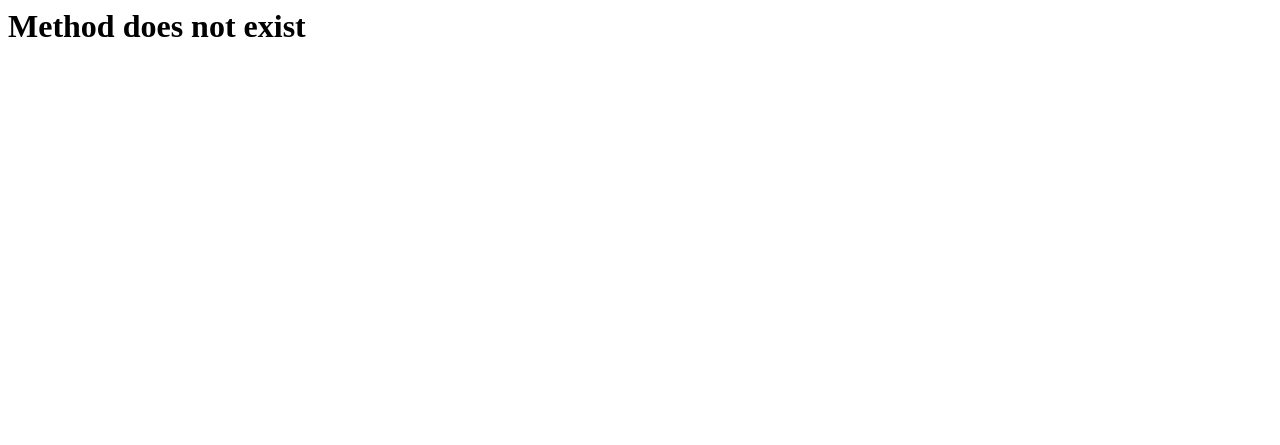
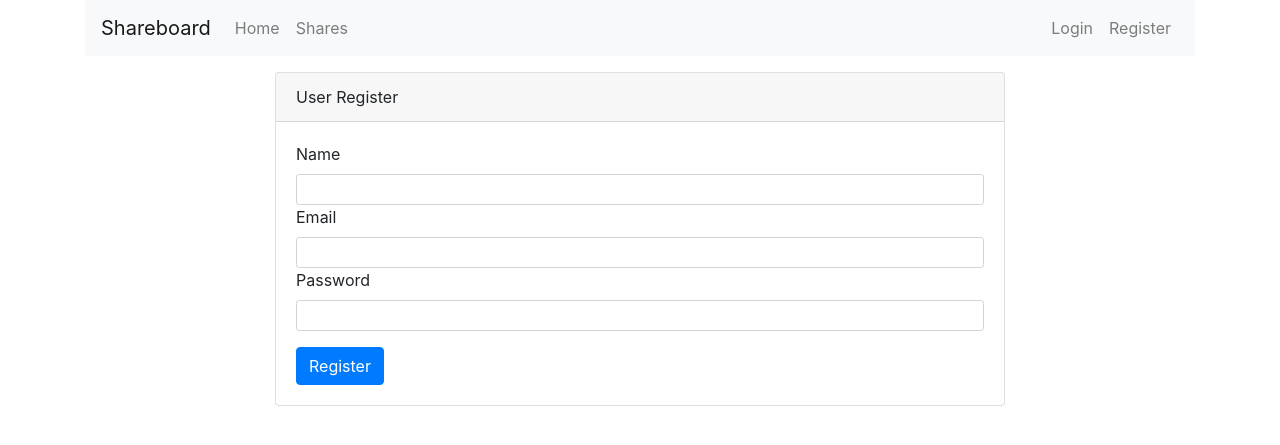
Before and after one commit to mashikr/OOP-and-MVC-based-site-PHP, a PHP site: page /OOP-MVC/users/register in a window 1280 px wide. Shown: the top 445 px of the page. Run offline with PHP 8.4, Linux system fonts and the light colour scheme; some libraries are stand-ins or nearby versions.

Commit message:
complete project

```diff
--- /dev/null
+++ b/classes/Messages.php
@@ -0,0 +1,25 @@
+<?php
+
+class Messages {
+    public static function setMsg($text, $type) {
+        if ($type == 'error') {
+            $_SESSION['errorMsg'] = $text;
+        } else {
+            $_SESSION['successMsg'] = $text;
+        }
+    }
+
+    public static function display() {
+        if(isset($_SESSION['errorMsg'])) {
+            echo '<div class="alert alert-danger">' . $_SESSION['errorMsg'] . '</div>';
+            unset($_SESSION['errorMsg']);
+        }
+
+        if(isset($_SESSION['successMsg'])) {
+            echo '<div class="alert alert-success">' . $_SESSION['successMsg'] . '</div>';
+            unset($_SESSION['successMsg']);
+        }
+    }
+}
+
+?>
--- a/classes/Model.php
+++ b/classes/Model.php
@@ -40,6 +40,15 @@ abstract class Model {
         $this->execute();
         return $this->stmt->fetchAll(PDO::FETCH_ASSOC);
     }
+
+    public function single() {
+        $this->execute();
+        return $this->stmt->fetch(PDO::FETCH_ASSOC);
+    }
+
+    public function lastInsertId() {
+        return $this->dbh->lastInsertId();
+    }
 }
 
 ?>
--- a/controllers/shares.php
+++ b/controllers/shares.php
@@ -7,6 +7,10 @@ class Shares extends Controller {
     }
 
     protected function add() {
+        if(!isset($_SESSION['is_logged_in'])) {
+            header('Location: '.ROOT_URL.'shares');
+        }
+
         $viewmodel = new ShareModel();
         $this->ReturnView($viewmodel->add(), true);
     }
--- a/controllers/users.php
+++ b/controllers/users.php
@@ -1,9 +1,22 @@
 <?php
 
 class Users extends Controller {
-    protected function Index() {
+    protected function register() {
         $viewmodel = new UserModel();
-        $this->ReturnView($viewmodel->Index(), true);
+        $this->ReturnView($viewmodel->register(), true);
+    }
+
+    protected function login() {
+        $viewmodel = new UserModel();
+        $this->ReturnView($viewmodel->login(), true);
+    }
+
+    protected function logout() {
+        unset($_SESSION['is_logged_in']);
+        unset($_SESSION['user_data']);
+        session_destroy();
+
+        header('Location: '.ROOT_URL);
     }
 }
 
--- a/index.php
+++ b/index.php
@@ -1,7 +1,8 @@
 <?php
-
+session_start();
 require('config.php');
 
+require ('classes/Messages.php');
 require ('classes/Base.php');
 require ('classes/Controller.php');
 require ('classes/Model.php');
--- a/models/share.php
+++ b/models/share.php
@@ -2,13 +2,27 @@
 
 class ShareModel extends Model {
     public function Index() {
-        $this->query('SELECT * FROM shares');
+        $this->query('SELECT * FROM shares ORDER BY create_date DESC');
         $rows = $this->resultset();
         return $rows;
     }
 
     public function add() {
-        echo "add model";
+
+        $post = filter_input_array(INPUT_POST, FILTER_SANITIZE_STRING);
+        if(isset($post['submit'])) {
+            $this->query('INSERT INTO `shares`(`user_id`, `title`, `body`, `link`) VALUES (:user_id, :title, :body, :link)');
+            $this->bind(':title', $post['title']);
+            $this->bind(':body', $post['body']);
+            $this->bind(':link', $post['link']);
+            $this->bind(':user_id', 2);
+            $this->execute();
+
+            if ($this->lastInsertId()) {
+                header('Location: '.ROOT_URL.'shares');
+            }
+            return;
+        }
     }
 }
 
--- a/models/user.php
+++ b/models/user.php
@@ -1,8 +1,48 @@
 <?php
 
 class UserModel extends Model {
-    public function Index() {
-        return;
+    public function register() {
+        $post = filter_input_array(INPUT_POST, FILTER_SANITIZE_STRING);
+        if(isset($post['register'])) {
+            $password = md5($post['password']);
+
+            $this->query('INSERT INTO `users`(`name`, `email`, `password`) VALUES (:name, :email, :password)');
+            $this->bind(':name', $post['name']);
+            $this->bind(':email', $post['email']);
+            $this->bind(':password', $password);
+            $this->execute();
+
+            if ($this->lastInsertId()) {
+                header('Location: '.ROOT_URL.'users/login');
+            }
+            return;
+        }
+    }
+
+    public function login() {
+        $post = filter_input_array(INPUT_POST, FILTER_SANITIZE_STRING);
+        if(isset($post['login'])) {
+            $password = md5($post['password']);
+
+            $this->query('SELECT * FROM `users` WHERE email = :email AND password = :password');
+            $this->bind(':email', $post['email']);
+            $this->bind(':password', $password);
+
+            $row = $this->single();
+
+            if ($row) {
+                $_SESSION['is_logged_in'] = true;
+                $_SESSION['user_data'] = array(
+                    "id" => $row['id'],
+                    "name" => $row['name'],
+                    "email" => $row['email']
+                );
+                header('Location: '.ROOT_URL.'shares');
+            } else {
+                Messages::setMsg('Login error', 'error');
+            }
+            return;
+        }
     }
 }
 
--- a/views/main.php
+++ b/views/main.php
@@ -4,17 +4,17 @@
     <meta charset="UTF-8">
     <meta name="viewport" content="width=device-width, initial-scale=1.0">
     <link rel="shortcut icon" href="favicon.ico" type="image/x-icon">
-    <link rel="stylesheet" href="assets/css/bootstrap.min.css">
+    <link rel="stylesheet" href="/OOP-MVC/assets/css/bootstrap.min.css">
     <title>Shareboard</title>
 </head>
 <body>
     <div class="container">
         <nav class="navbar navbar-light bg-light">
-            <a class="navbar-brand" href="<?php echo ROOT_URL ?>">Shareboard</a>
+            <a class="navbar-brand" href="#">Shareboard</a>
             <div class="mr-auto">
                 <ul class="navbar-nav flex-row">
                 <li class="nav-item mx-2">
-                    <a class="nav-link" href="<?php echo ROOT_URL; ?>">Home <span class="sr-only">(current)</span></a>
+                    <a class="nav-link" href="<?php echo ROOT_URL; ?>">Home </a>
                 </li>
                 <li class="nav-item mx-2">
                     <a class="nav-link" href="<?php echo ROOT_URL; ?>shares">Shares</a>
@@ -23,16 +23,30 @@
             </div>
             <div class="ml-auto">
                 <ul class="navbar-nav flex-row">
-                <li class="nav-item mx-2">
-                    <a class="nav-link" href="<?php echo ROOT_URL; ?>">Login <span class="sr-only">(current)</span></a>
-                </li>
-                <li class="nav-item mx-2">
-                    <a class="nav-link" href="<?php echo ROOT_URL; ?>shares">Register</a>
-                </li>
+
+                <?php if(isset($_SESSION['is_logged_in'])) { ?>
+                    <li class="nav-item mx-2">
+                        <a class="nav-link" href="#">Welcome <?php echo $_SESSION['user_data']['name'] ?></a>
+                    </li>
+                    <li class="nav-item mx-2">
+                        <a class="nav-link" href="<?php echo ROOT_URL; ?>users/logout">Logout</a>
+                    </li>
+                <?php } else {?>
+                    <li class="nav-item mx-2">
+                        <a class="nav-link" href="<?php echo ROOT_URL; ?>users/login">Login </a>
+                    </li>
+                    <li class="nav-item mx-2">
+                        <a class="nav-link" href="<?php echo ROOT_URL; ?>users/register">Register</a>
+                    </li>
+                <?php } ?>
                 </ul>
             </div>
         </nav>
-    <?php echo $view; require($view); ?>
+    <?php
+        //echo $root = dirname(__DIR__);
+        Messages::display();
+        require($view);
+     ?>
     </div>
 </body>
 </html>
--- a/views/shares/index.php
+++ b/views/shares/index.php
@@ -1,9 +1,11 @@
 <div>
-    <a class="btn btn-sm btn-success my-2" href="<?php echo ROOT_PATH ?>shares/add">Share Something</a>
+    <?php if(isset($_SESSION['is_logged_in'])) : ?>
+        <a class="btn btn-sm btn-success my-2" href="<?php echo ROOT_PATH ?>shares/add">Share Something</a>
+    <?php endif; ?>
     <?php foreach($viewmodel as $item): ?>
         <div class="card my-2">
             <div class="card-body">
-                <h3><?php echo $item['title']; ?></h3>
+                <h4><?php echo $item['title']; ?></h4>
                 <small class="text-muted"><?php echo $item['create_date'] ?></small>
                 <p><?php echo $item['body'] ?></p>
                 <a class="btn btn-sm btn-secondary" href="<?php echo $item['link'] ?>" target="_blank">Go to site</a>
--- a/views/users/register.php
+++ b/views/users/register.php
@@ -0,0 +1,18 @@
+<div class="row mt-3 justify-content-center">
+    <div class="col-sm-10 col-md-8">
+        <div class="card">
+            <div class="card-header">User Register</div>
+            <div class="card-body">
+                <form action="<?php $_SERVER['PHP_SELF'] ?>" method="POST">
+                    <label for="name">Name</label>
+                    <input class="form-control form-control-sm" name="name" type="text" required>
+                    <label for="email">Email</label>
+                    <input class="form-control form-control-sm" name="email" type="text" required>
+                    <label for="password">Password</label>
+                    <input class="form-control form-control-sm" name="password" type="text" required>
+                    <input class="btn btn-primary mt-3" type="submit" name="register" value="Register">
+                </form>
+            </div>
+        </div>
+    </div>
+</div>
```
Also changed, not shown: views/shares/add.php (+21 -1 lines), views/users/login.php (+16 -0 lines), 1 other file.
